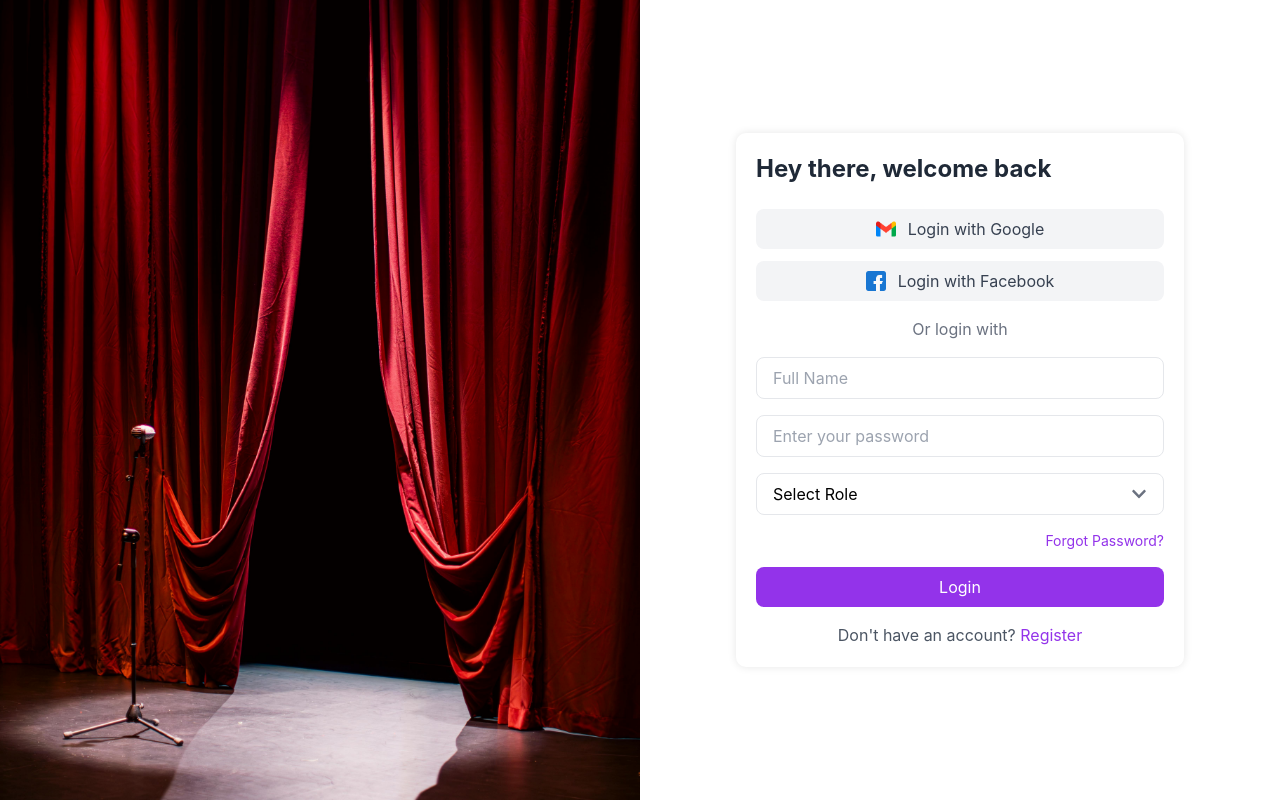
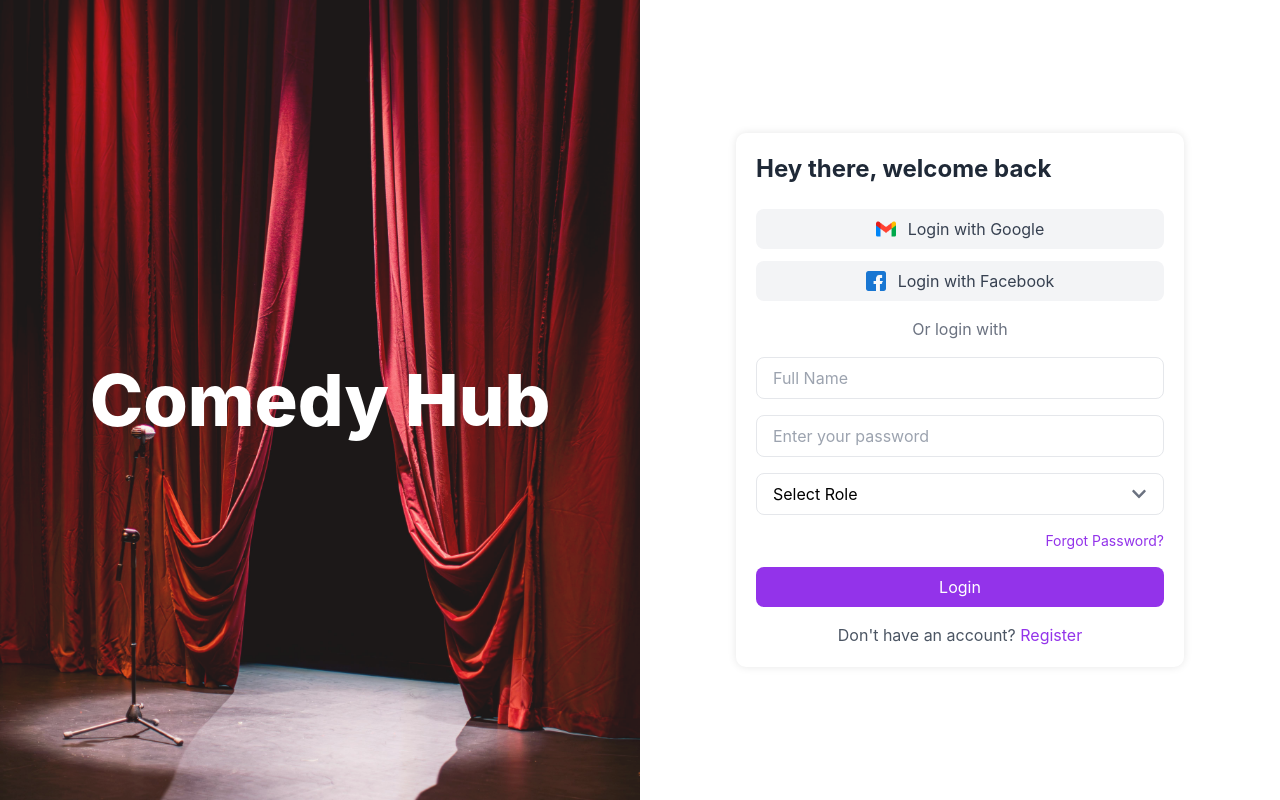
Before and after one commit to piyushr6/Errorists, a React (Vite) app in the folder Comedy-Event-Marketplace/: page / in a window 1280 px wide. Built offline with nearby package versions, Linux system fonts and the light colour scheme.

Commit message:
added title on home page

```diff
--- a/Comedy-Event-Marketplace/src/pages/AuthPage.jsx
+++ b/Comedy-Event-Marketplace/src/pages/AuthPage.jsx
@@ -17,12 +17,13 @@ const AuthPage = () => {
 
     <div className="flex min-h-screen">
       {/* Left Section - Promo */}
-      <div className="w-1/2 bg-purple-600 text-white flex flex-col justify-center items-center p-10 relative">
+      <div className="w-1/2 bg-purple-600 text-white flex flex-col justify-center items-center p-10 relative opacity-90">
         <img
           src="src/assets/images/stage.jpg"
           alt="App Background"
           className="absolute inset-0 w-full h-full object-cover"
         />
+        <h2 className="white font-extrabold z-20 text-7xl">Comedy Hub</h2>
       </div>
 
       {/* Right Section - Login Form */}
@@ -63,8 +64,7 @@ const AuthPage = () => {
                     <li
                       key={r}
                       onClick={() => handleRoleSelect(r)}
-                    className={`px-4 py-2 cursor-pointer hover:bg-purple-600 hover:text-white ${
-                      index === 0 ? "rounded-t-lg" : index === roles.length - 1 ? "rounded-b-lg" : ""
+                      className={`px-4 py-2 cursor-pointer hover:bg-purple-600 hover:text-white ${index === 0 ? "rounded-t-lg" : index === roles.length - 1 ? "rounded-b-lg" : ""
                         }`}
                     >
                       {r}
```
Lines whose indentation alone changed are shown as unchanged.
